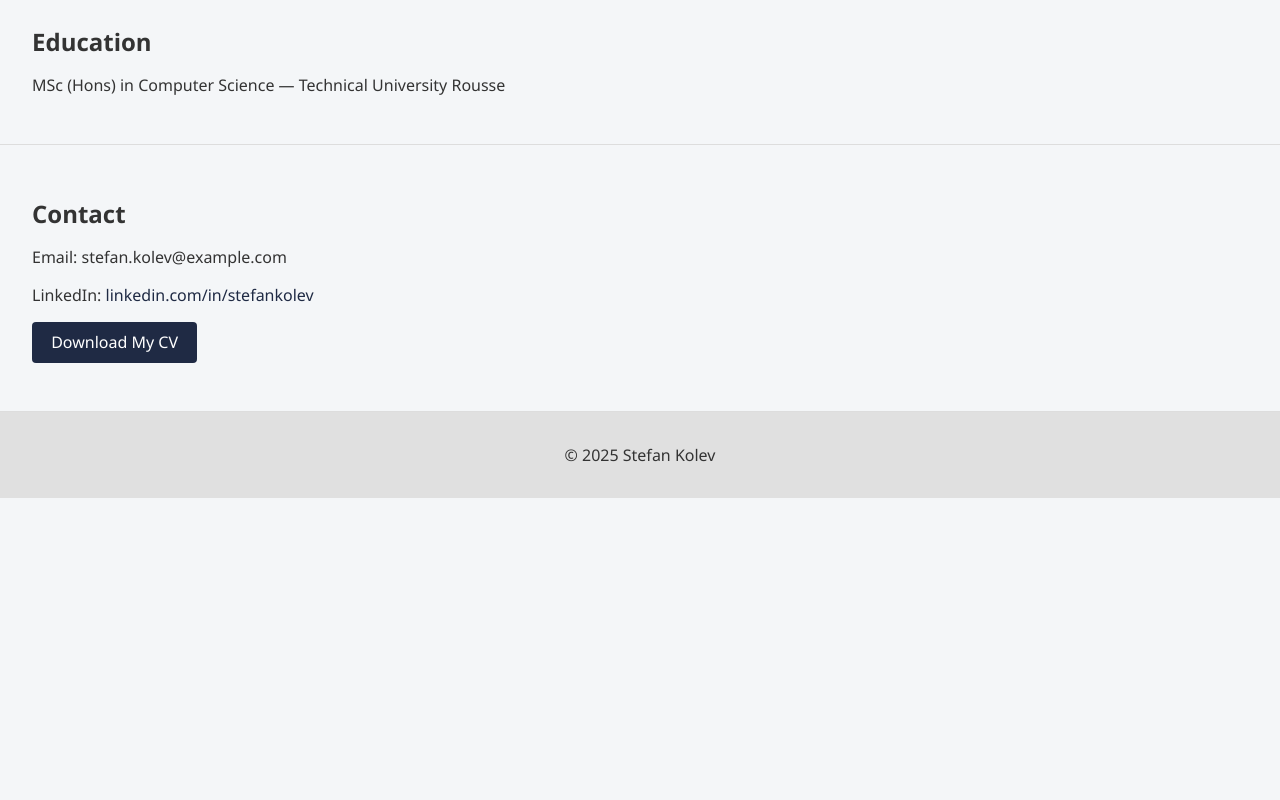
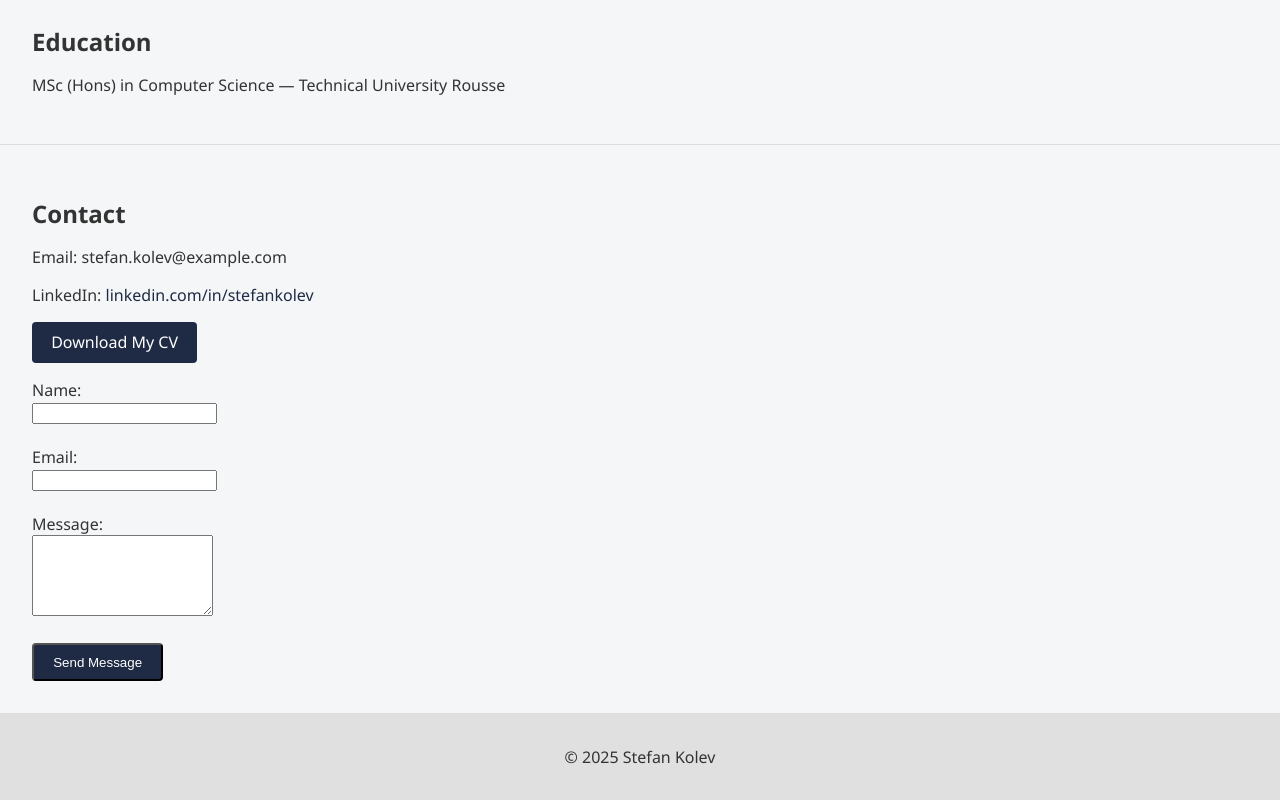
Before and after one commit to skolev70/stefan-kolev-web, a plain HTML site: page index.html in a window 1280 px wide. Shown: the part 1073-1873 px from the top of the page. Before the commit the page ends 1571 px from the top, so only its background shows below. Drawn offline with Linux system fonts and the light colour scheme.

Commit message:
Update index.html

```diff
--- a/index.html
+++ b/index.html
@@ -53,6 +53,18 @@
     <p>Email: stefan.kolev@example.com</p>
     <p>LinkedIn: <a href="https://linkedin.com/in/stefankolev" target="_blank">linkedin.com/in/stefankolev</a></p>
     <p><a href="Stefan_Kolev_CV_Feb25.pdf" download class="btn">Download My CV</a></p>
+    <form action="mailto:stefan.kolev@example.com" method="post" enctype="text/plain">
+      <label for="name">Name:</label><br />
+      <input type="text" id="name" name="name" required /><br /><br />
+
+      <label for="email">Email:</label><br />
+      <input type="email" id="email" name="email" required /><br /><br />
+
+      <label for="message">Message:</label><br />
+      <textarea id="message" name="message" rows="5" required></textarea><br /><br />
+
+      <input type="submit" value="Send Message" class="btn" />
+    </form>
   </section>
 
   <footer>
```
